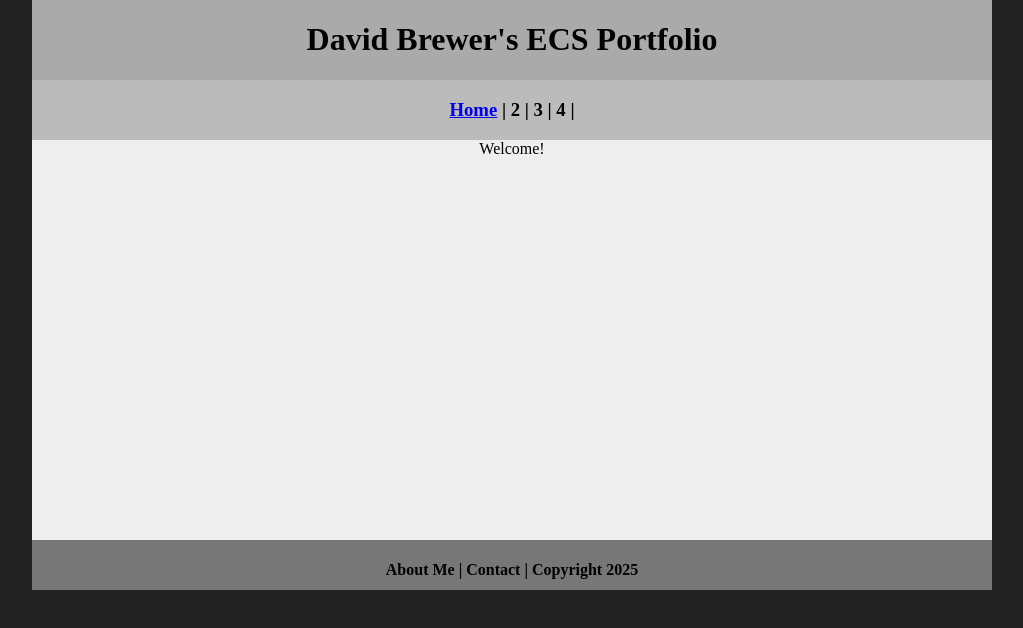
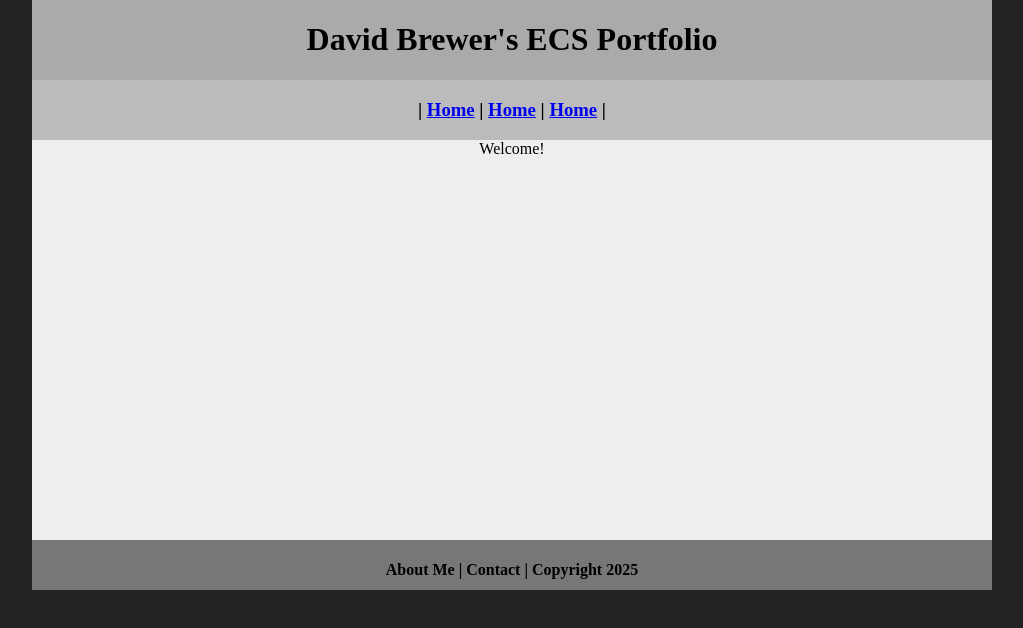
Before and after one commit to Davidbrewer495/ecsportfolio, a plain HTML site: page cars/index.html in a window 1280 px wide. Shown: the whole page, without its empty margins (128-1151 px from the left). Drawn offline with Linux system fonts and the light colour scheme; files that its build step writes are made by us from their sources.

Commit message:
Update index.html

```diff
--- a/cars/index.html
+++ b/cars/index.html
@@ -12,7 +12,7 @@
   	<h1>David Brewer's ECS Portfolio</h1>
   </div>
   <div class="nav">
-    <h3><a href="index.html">Home</a> | 2 | 3 | 4 |</h3>
+    <h3> | <a href="../index.html">Home</a> | <a href="../ECS/index.html">Home</a> | <a href="index.html">Home</a> |</h3>
   </div>
   <div class="content">
 	  Welcome!
```
